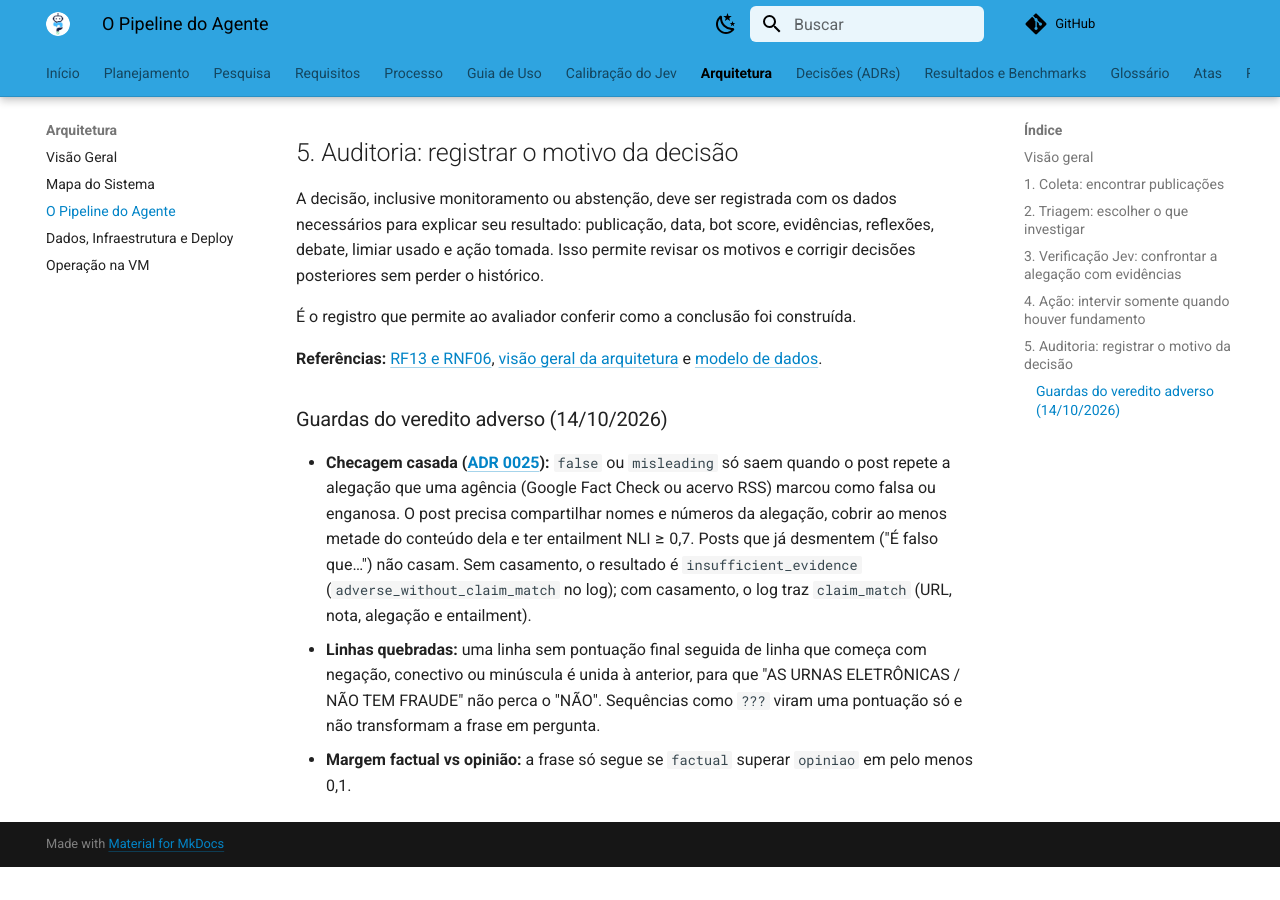
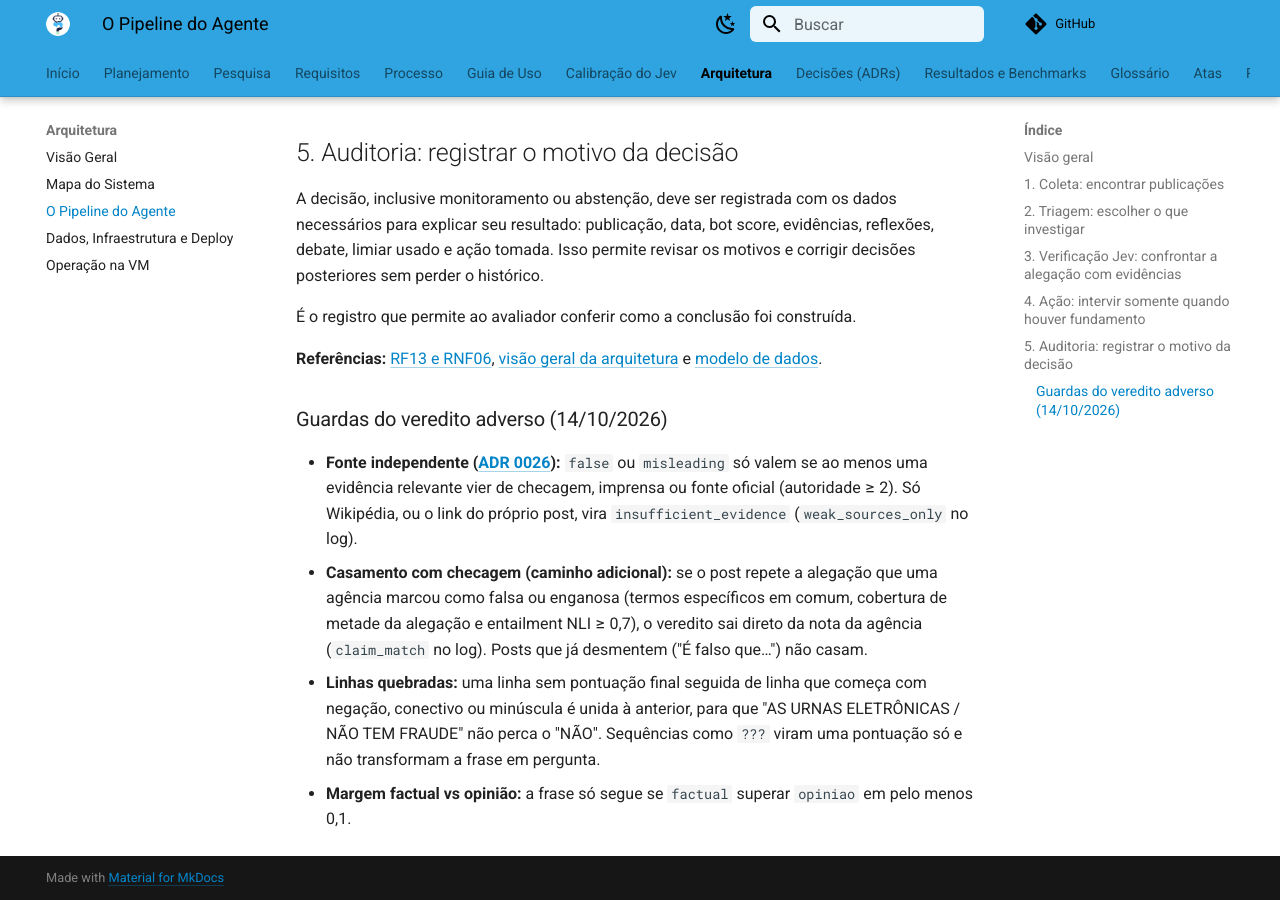
Before and after one commit to moonshinerd/ContrarIA, an MkDocs documentation site: the page built from docs/arquitetura/pipeline.md, in a window 1280 px wide and 900 px high, scrolled down 4202 px. Built offline with MkDocs 1.6.1 and Material for MkDocs 9.7.7, drawn with Linux system fonts in a browser that asks for light colours; comment, search, counter and statistics services are not loaded; before the commit the page ends 5069 px from its top, so only the background shows below that.

Commit message:
Reverte a exigência de casamento com checagem para veredito adverso
Volta à regra de fonte de checagem, imprensa ou oficial (Wikipédia e link do
próprio post não bastam). O casamento com a checagem, a busca ativa por termos
específicos e o acervo RSS continuam como caminhos adicionais (ADR 0026).

```diff
--- a/docs/arquitetura/pipeline.md
+++ b/docs/arquitetura/pipeline.md
@@ -125,11 +125,12 @@ A decisão, inclusive monitoramento ou abstenção, deve ser registrada com os d
 
 ### Guardas do veredito adverso (14/10/2026)
 
-- **Checagem casada ([ADR 0025](../adr/0025-veredito-adverso-so-com-checagem-casada.md)):** `false` ou `misleading` só saem
-  quando o post repete a alegação que uma agência (Google Fact Check ou acervo RSS) marcou como falsa ou enganosa. O post
-  precisa compartilhar nomes e números da alegação, cobrir ao menos metade do conteúdo dela e ter entailment NLI ≥ 0,7.
-  Posts que já desmentem ("É falso que…") não casam. Sem casamento, o resultado é `insufficient_evidence`
-  (`adverse_without_claim_match` no log); com casamento, o log traz `claim_match` (URL, nota, alegação e entailment).
+- **Fonte independente ([ADR 0026](../adr/0026-reverte-exigencia-de-casamento.md)):** `false` ou `misleading` só valem se ao
+  menos uma evidência relevante vier de checagem, imprensa ou fonte oficial (autoridade ≥ 2). Só Wikipédia, ou o link do
+  próprio post, vira `insufficient_evidence` (`weak_sources_only` no log).
+- **Casamento com checagem (caminho adicional):** se o post repete a alegação que uma agência marcou como falsa ou
+  enganosa (termos específicos em comum, cobertura de metade da alegação e entailment NLI ≥ 0,7), o veredito sai direto da
+  nota da agência (`claim_match` no log). Posts que já desmentem ("É falso que…") não casam.
 - **Linhas quebradas:** uma linha sem pontuação final seguida de linha que começa com negação, conectivo ou minúscula é
   unida à anterior, para que "AS URNAS ELETRÔNICAS / NÃO TEM FRAUDE" não perca o "NÃO". Sequências como `???` viram uma
   pontuação só e não transformam a frase em pergunta.
--- a/mkdocs.yml
+++ b/mkdocs.yml
@@ -105,6 +105,7 @@ nav:
       - "0023 – Outbox de Rótulos": adr/0023-outbox-de-rotulos-do-ozone.md
       - "0024 – Sem piso de seguidores e silêncio": adr/0024-remove-piso-de-seguidores-e-faixa-de-silencio.md
       - "0025 – Veredito adverso com checagem casada": adr/0025-veredito-adverso-so-com-checagem-casada.md
+      - "0026 – Reversão do casamento obrigatório": adr/0026-reverte-exigencia-de-casamento.md
   - Resultados e Benchmarks: resultados/benchmark.md
   - Glossário: glossario.md
   - Atas:
```
Also changed, not shown: docs/adr/0025-veredito-adverso-so-com-checagem-casada.md (+1 -1 lines), docs/adr/0026-reverte-exigencia-de-casamento.md (added, +25 -0 lines), docs/adr/index.md (+1 -0 lines), 2 other files.
